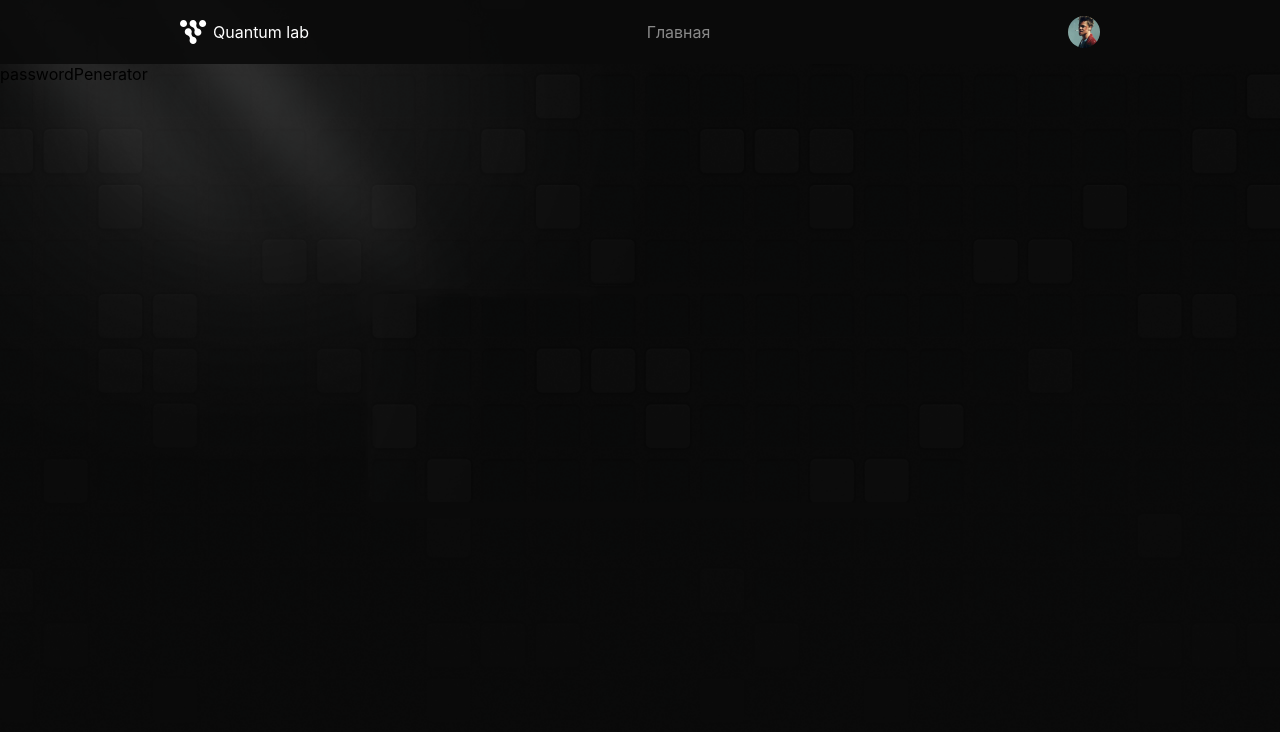
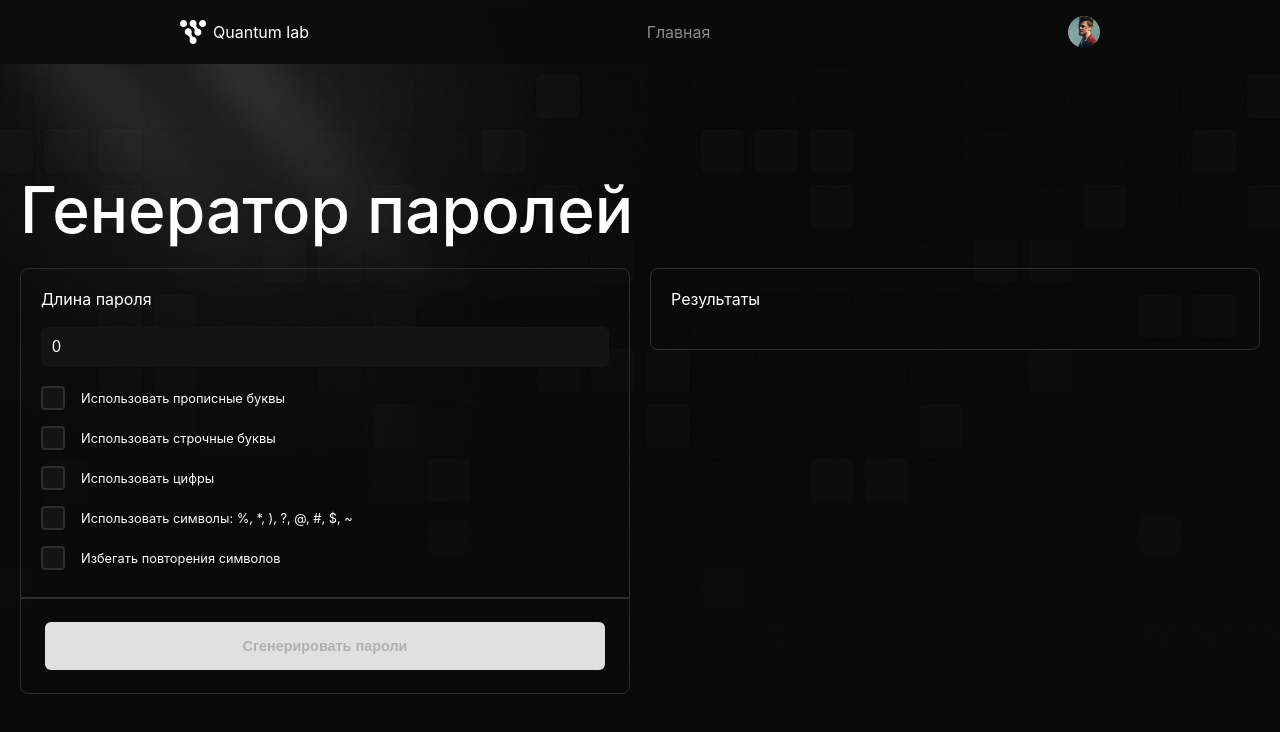
Before and after one commit to mavliut-fozliev/nextjs-project, a Next.js app: page /password-generator in a window 1280 px wide. Shown: the top 732 px of the page. Built offline with nearby package versions, Linux system fonts and the light colour scheme.

Commit message:
feat: create password generator page

```diff
--- a/pages/password-generator.tsx
+++ b/pages/password-generator.tsx
@@ -1,8 +1,135 @@
 import { NextPage } from "next";
-import React from "react";
+import React, { useState } from "react";
+import styles from "../styles/PasswordGenerator.module.scss";
+import { InputLine } from "../src/components/InputLine";
+import { Checkbox } from "../src/components/Checkbox";
+import { Button } from "../src/components/Button";
+import CopyIcon from "../assets/copy-icon.svg";
+
+type Config = {
+  useUpperCase: boolean;
+  useLowerCase: boolean;
+  useNumbers: boolean;
+  useSymbols: boolean;
+  avoidRepetition: boolean;
+};
+
+type ConfigValues = Record<keyof Config, string>;
 
 const PasswordPenerator: NextPage = () => {
-  return <div>passwordPenerator</div>;
+  const [passwordLength, setPasswordLength] = useState<number>(0);
+
+  console.log(passwordLength);
+
+  const [config, setConfig] = useState<Config>({
+    useUpperCase: false,
+    useLowerCase: false,
+    useNumbers: false,
+    useSymbols: false,
+    avoidRepetition: false,
+  });
+
+  const [passwords, setPasswords] = useState<string[]>([]);
+
+  const onChangeLength = (e: React.ChangeEvent<HTMLInputElement>) => {
+    const value = Number(e.target.value);
+    const max = 20;
+    const newValue = value > max ? max : value;
+
+    setPasswordLength(newValue);
+  };
+
+  const onChangeConfig = (e: React.ChangeEvent<HTMLInputElement>) => {
+    setConfig({ ...config, [e.target.name]: e.target.checked });
+  };
+
+  const generatePassword = () => {
+    const chars: ConfigValues = {
+      useUpperCase: "ABCDEFGHIJKLMNOPQRSTUVWXYZ",
+      useLowerCase: "abcdefghijklmnopqrstuvwxyz",
+      useNumbers: "0123456789",
+      useSymbols: "%*)?@#$~",
+      avoidRepetition: "",
+    };
+
+    const availableChars = Object.keys(config).reduce((acc, key) => {
+      if (config[key as keyof Config]) {
+        return acc + chars[key as keyof Config];
+      }
+      return acc;
+    }, "");
+
+    const getRandomChar = (chars: string) => {
+      return chars[Math.floor(Math.random() * chars.length)];
+    };
+
+    const generatePassword = () => {
+      let password = "";
+      let prevChar = "";
+      for (let i = 0; i < passwordLength; i++) {
+        let char = getRandomChar(availableChars);
+        if (config.avoidRepetition && char === prevChar) {
+          i--;
+          continue;
+        }
+        password += char;
+        prevChar = char;
+      }
+      return password;
+    };
+
+    const newPasswords = [...passwords, generatePassword()];
+
+    setPasswords(newPasswords);
+  };
+
+  const disableButton = !passwordLength || (!config.useUpperCase && !config.useLowerCase && !config.useNumbers && !config.useSymbols);
+
+  const copyPassword = (password: string) => {
+    navigator.clipboard.writeText(password);
+    alert("Пароль скопирован в буфер обмена");
+  };
+
+  return (
+    <div className={styles.box}>
+      <div className={styles.content}>
+        <h1 className={styles.label}>Генератор паролей</h1>
+        <div className={styles.main}>
+          <div>
+            <div className={styles.generator}>
+              <label className={styles.boxLabel}>Длина пароля</label>
+              <InputLine value={passwordLength} onChange={onChangeLength} placeholder="Введите число" type="number" />
+              <div className={styles.config}>
+                <Checkbox value={config.useUpperCase} onChange={onChangeConfig} name="useUpperCase" label="Использовать прописные буквы" />
+                <Checkbox value={config.useLowerCase} onChange={onChangeConfig} name="useLowerCase" label="Использовать строчные буквы" />
+                <Checkbox value={config.useNumbers} onChange={onChangeConfig} name="useNumbers" label="Использовать цифры" />
+                <Checkbox value={config.useSymbols} onChange={onChangeConfig} name="useSymbols" label="Использовать символы: %, *, ), ?, @, #, $, ~" />
+                <Checkbox value={config.avoidRepetition} onChange={onChangeConfig} name="avoidRepetition" label="Избегать повторения символов" />
+              </div>
+            </div>
+            <div className={styles.generateButton}>
+              <Button onClick={generatePassword} disabled={disableButton}>
+                Сгенерировать пароли
+              </Button>
+            </div>
+          </div>
+          <div className={styles.history}>
+            <label className={styles.boxLabel}>Результаты</label>
+            <div className={styles.results}>
+              {passwords.map((password, index) => (
+                <div key={index.toString()} className={styles.result}>
+                  <p>{password}</p>
+                  <div onClick={() => copyPassword(password)} className={styles.copyButton}>
+                    <CopyIcon />
+                  </div>
+                </div>
+              ))}
+            </div>
+          </div>
+        </div>
+      </div>
+    </div>
+  );
 };
 
 export default PasswordPenerator;
--- /dev/null
+++ b/styles/PasswordGenerator.module.scss
@@ -0,0 +1,92 @@
+@import "./_colors";
+
+.box {
+  height: 100%;
+  display: flex;
+  justify-content: center;
+  align-items: center;
+}
+
+.label {
+  color: $text-primary-color;
+  font-size: 4rem;
+  margin-bottom: 20px;
+  font-weight: 500;
+  align-self: flex-start;
+}
+
+.main {
+  display: flex;
+  justify-content: center;
+  align-items: flex-start;
+  gap: 20px;
+}
+
+.generator {
+  height: 330px;
+  width: 610px;
+  border: 1px solid $borders-color;
+  border-top-left-radius: 8px;
+  border-top-right-radius: 8px;
+  padding: 20px;
+
+  display: flex;
+  flex-direction: column;
+  gap: 10px;
+}
+
+.boxLabel {
+  color: $text-primary-color;
+}
+
+.config {
+  padding: 10px 0;
+  display: flex;
+  flex-direction: column;
+  gap: 20px;
+}
+
+.generateButton {
+  width: 100%;
+  height: 96px;
+  display: flex;
+  justify-content: center;
+  align-items: center;
+
+  border: 1px solid $borders-color;
+  border-bottom-left-radius: 8px;
+  border-bottom-right-radius: 8px;
+  padding: 24px;
+}
+
+.history {
+  width: 610px;
+  border: 1px solid $borders-color;
+  border-radius: 8px;
+  padding: 20px;
+}
+
+.results {
+  max-height: 340px;
+  margin-top: 20px;
+  display: flex;
+  flex-direction: column;
+  gap: 15px;
+  overflow-y: auto;
+}
+
+.result {
+  width: 100%;
+  height: 48px;
+  border-radius: 6px;
+  background-color: $secondary-color;
+  display: flex;
+  align-items: center;
+  justify-content: space-between;
+  color: $text-primary-color;
+  padding: 20px;
+}
+
+.copyButton {
+  cursor: pointer;
+}
--- a/styles/components/UserInputForm.module.scss
+++ b/styles/components/UserInputForm.module.scss
@@ -18,6 +18,7 @@
     padding: 25px 20px;
     display: flex;
     justify-content: space-between;
+    gap: 20px;
   }
 }
 
--- a/styles/globals.scss
+++ b/styles/globals.scss
@@ -10,6 +10,11 @@ body {
 a {
   color: inherit;
   text-decoration: none;
+}
+
+h1 {
+  margin: 0;
+  padding: 0;
 }
 
 * {
```
Also changed, not shown: assets/copy-icon.svg (added).
